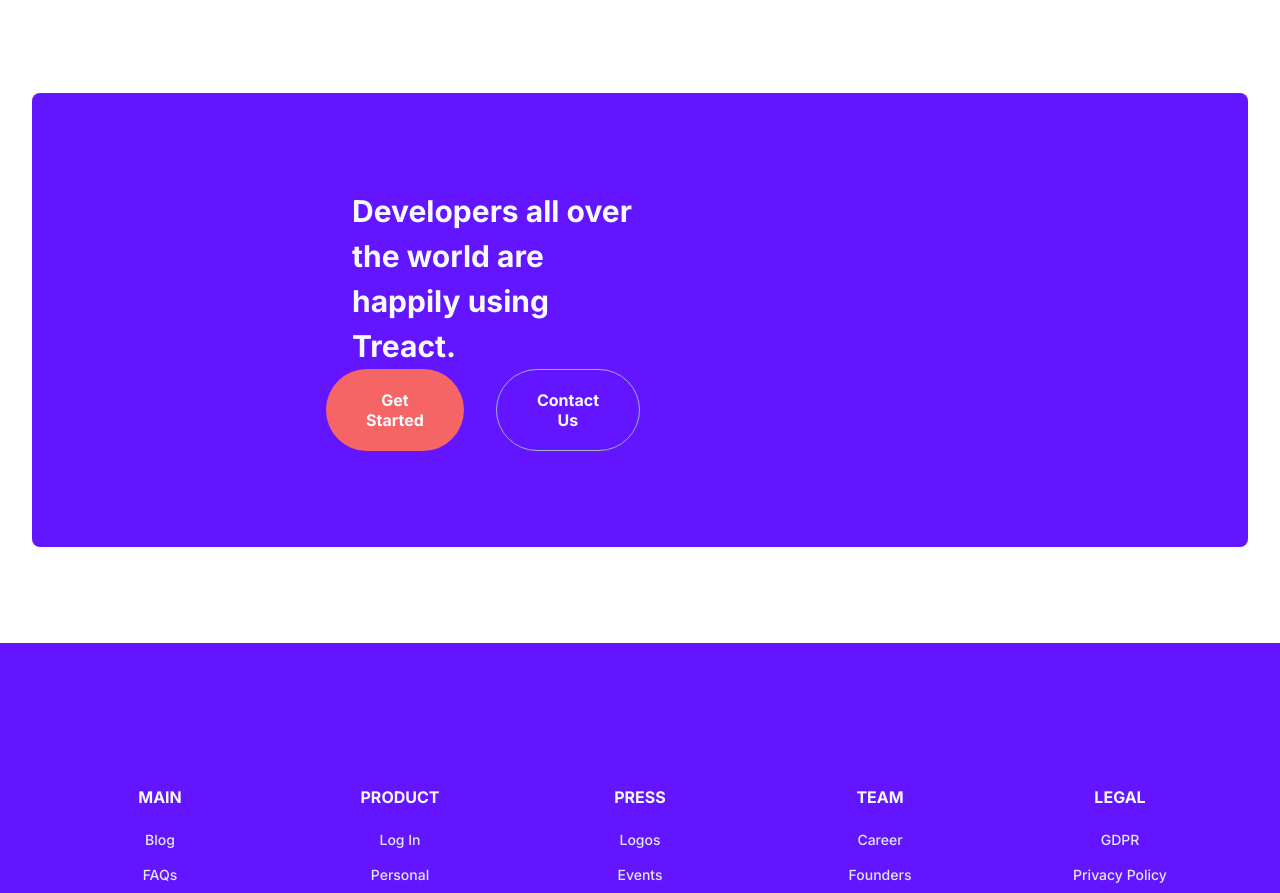
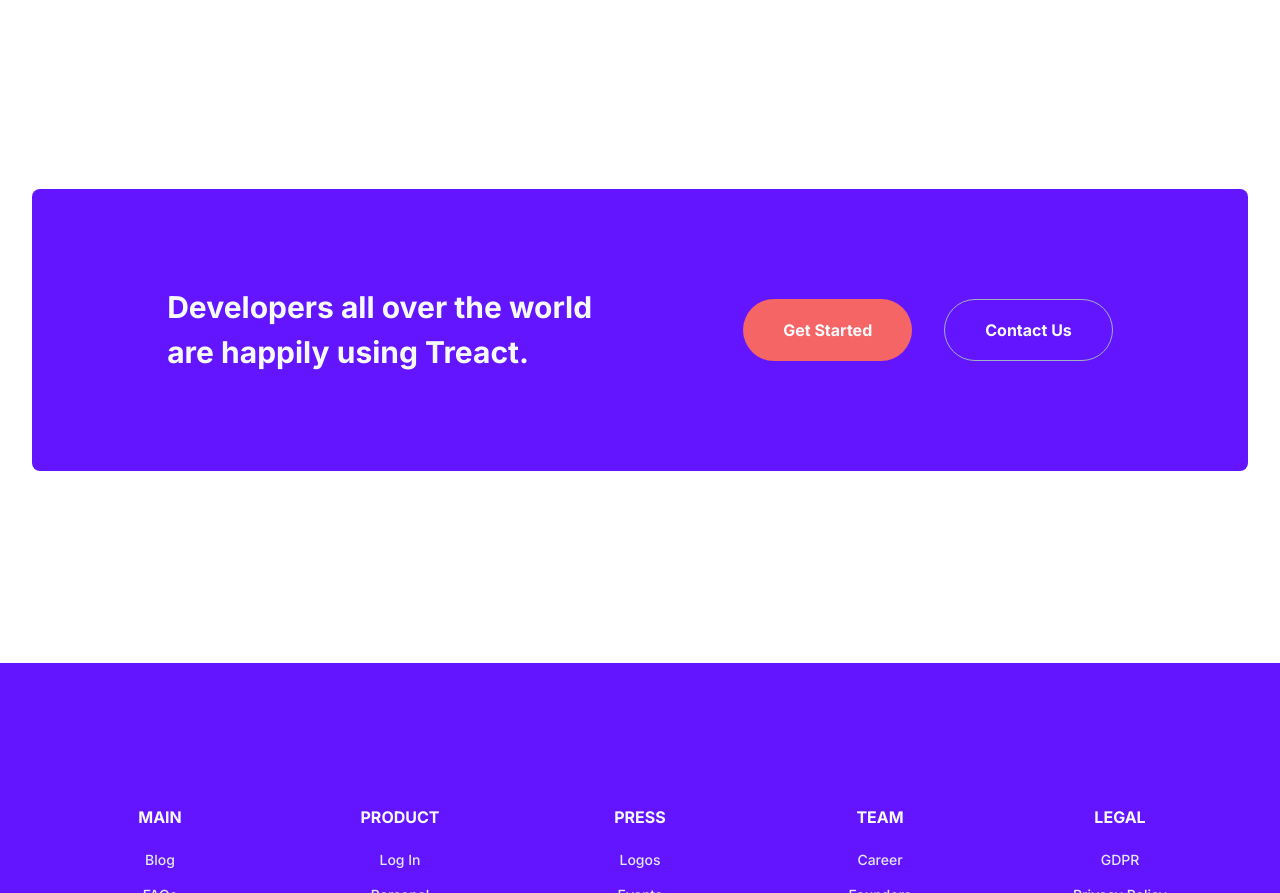
Before and after one commit to am-evans17/Module-2-Final-Project-, a plain HTML site: page index.html in a window 1280 px wide. Shown: the part 5348-6241 px from the top of the page. Drawn offline with Linux system fonts and the light colour scheme; files whose address does not match are found by name.

Commit message:
start fixed

```diff
--- a/style.css
+++ b/style.css
@@ -927,24 +927,28 @@ START / CALL TO ACTION ↓
 
 */
 
-#start .container {
-    background-color: #6415ff;
-    border-radius: 8px;
-    display: flex;
-    justify-content: center;
-    padding: 96px 0;
-}
 
 #start .row {
     position: relative;
     overflow: hidden;
+}
+
+.start__container {
+    background-color: #6415ff;
     display: flex;
+    justify-content: center;
+    align-items: center;
+    padding: 96px 0;
+    width: 100%;
+    border-radius: 8px;
+}
+
+.start__row {
+    display: flex;
+    justify-content: center;
+    align-items: center;
     padding: 0 32px;
     margin: 0 auto;
-    justify-content: center;
-    align-items: center;
-    width: 100%;
-    max-width: 1024px;
 }
 
 .start__title {
```
Also changed, not shown: index.html (+4 -5 lines).
